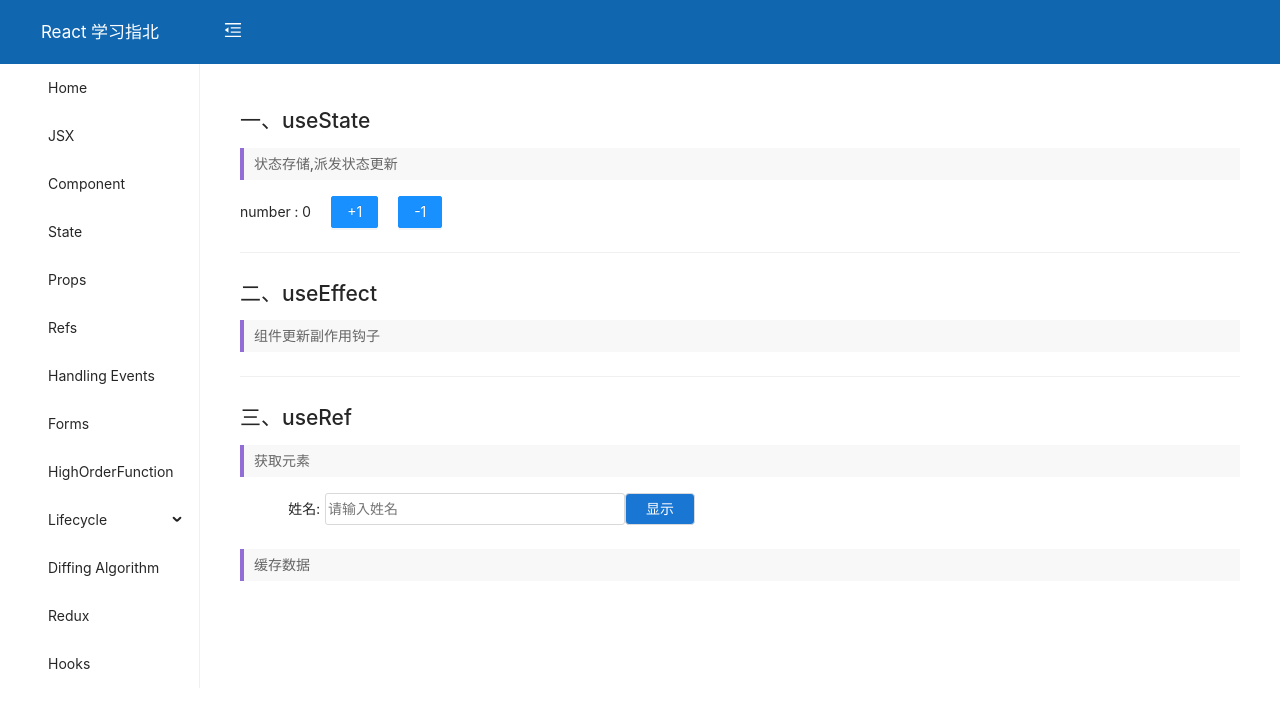
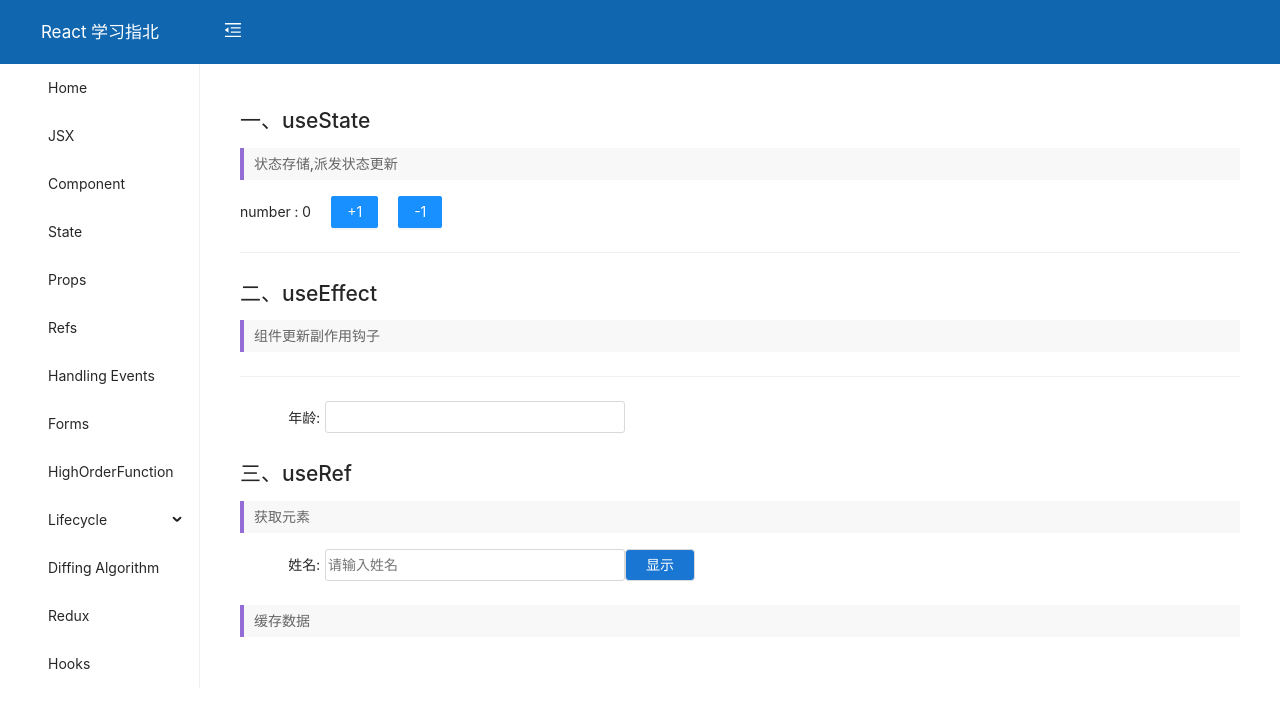
Before and after one commit to StevieTaylor/react-studying, a React (Create React App) app: page /react-hooks in a window 1280 px wide. Shown: the top 708 px of the page. Built offline with nearby package versions, Linux system fonts and the light colour scheme.

Commit message:
[feat] React hooks

```diff
--- a/src/pages/ReactHooks/index.tsx
+++ b/src/pages/ReactHooks/index.tsx
@@ -1,20 +1,40 @@
 /*
  * @Author: Stevie
  * @Date: 2021-06-25 10:33:45
- * @LastEditTime: 2021-06-25 14:07:01
+ * @LastEditTime: 2021-06-28 00:15:32
  * @LastEditors: Stevie
  * @Description:
  */
 import * as React from 'react';
+import { useRef, useState } from 'react';
 import UseEffect from './components/UseEffect';
 import UseRef from './components/UseRef';
 import UseState from './components/UseState';
 
 const ReactHooks: React.FC = () => {
+
+  const [age, setAge] = useState<number>(0);
+  const inputRef = useRef<HTMLInputElement>(null);
+  const handleAgeChange = (e: React.BaseSyntheticEvent) => {
+    console.log(e.currentTarget.value);
+    const age = +e.currentTarget?.value;
+    setAge(age);
+  }
+
+  const UserInfo = () => {
+    return (
+      <div className="form-item">
+        <label>年龄:</label>
+        <input ref={inputRef} onChange={handleAgeChange}></input>
+      </div>
+    )
+  }
+
   return (
     <div className="react-hooks">
       <UseState />
-      <UseEffect />
+      <UseEffect name="韩磊" age={age} />
+      <UserInfo />
       <UseRef />
     </div>
   );
```
